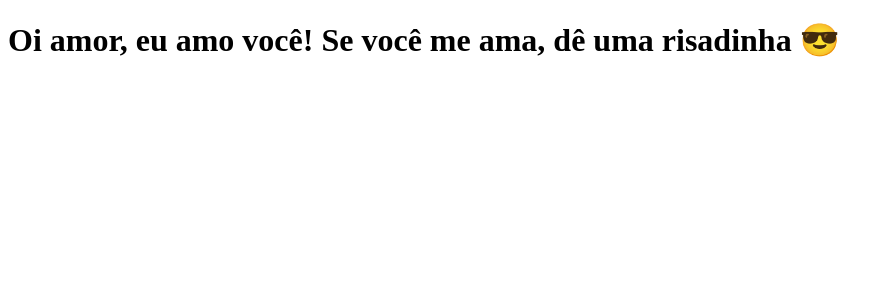
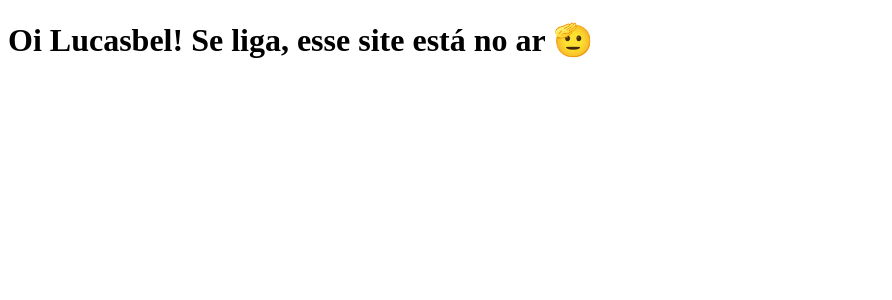
Before and after one commit to magdielrocha/clone-tabnews, a Next.js app: page / in a window 1280 px wide. Shown: the top 300 px of the page, without its empty margins (0-892 px from the left). Built offline with nearby package versions, Linux system fonts and the light colour scheme.

Commit message:
altera a frase

```diff
--- a/pages/index.js
+++ b/pages/index.js
@@ -1,5 +1,5 @@
 function Home() {
-    return <h1>Oi amor, eu amo você! Se você me ama, dê uma risadinha 😎</h1>
+    return <h1>Oi Lucasbel! Se liga, esse site está no ar 🫡</h1>
 }
 
 export default Home;
```
